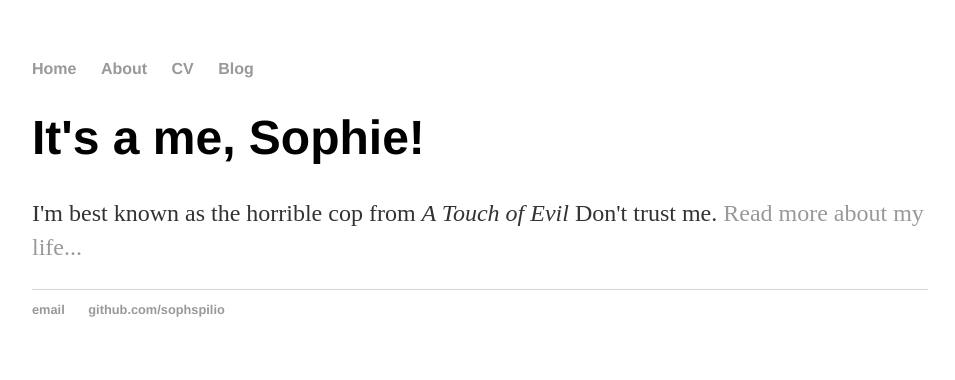
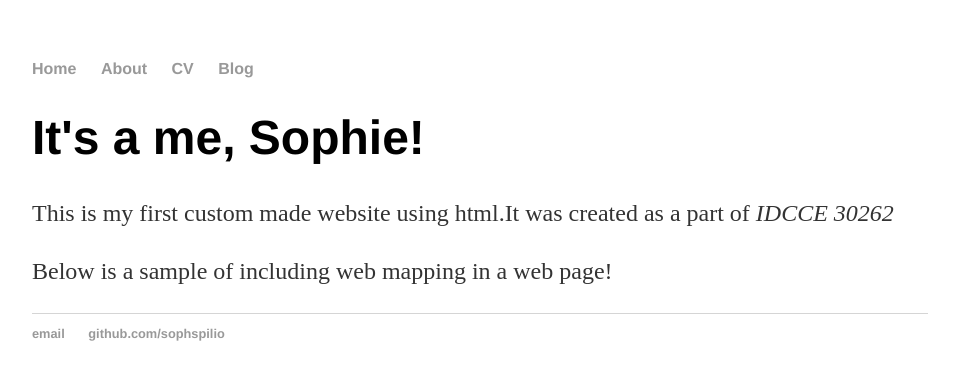
Before and after one commit to sophspilio/sophspilio.github.io, a Jekyll site: the page built from index.html, in a window 1280 px wide. Shown: the top 380 px of the page, without its empty margins (160-1115 px from the left). Built offline with Jekyll 4.4.1, drawn with Linux system fonts in a browser that asks for light colours.

Commit message:
Update index.html

```diff
--- a/index.html
+++ b/index.html
@@ -4,5 +4,6 @@ title: Sophie Spiliotopoulos, Queen of Code
 ---
 <div class="blurb">
 	<h1>It's a me, Sophie!</h1>
-	<p>I'm best known as the horrible cop from <em>A Touch of Evil</em> Don't trust me. <a href="/about">Read more about my life...</a></p>
+	<p>This is my first custom made website using html.It was created as a part of <em>IDCCE 30262</em></p>
+	<p>Below is a sample of including web mapping in a web page! </p>
 </div><!-- /.blurb -->
```
